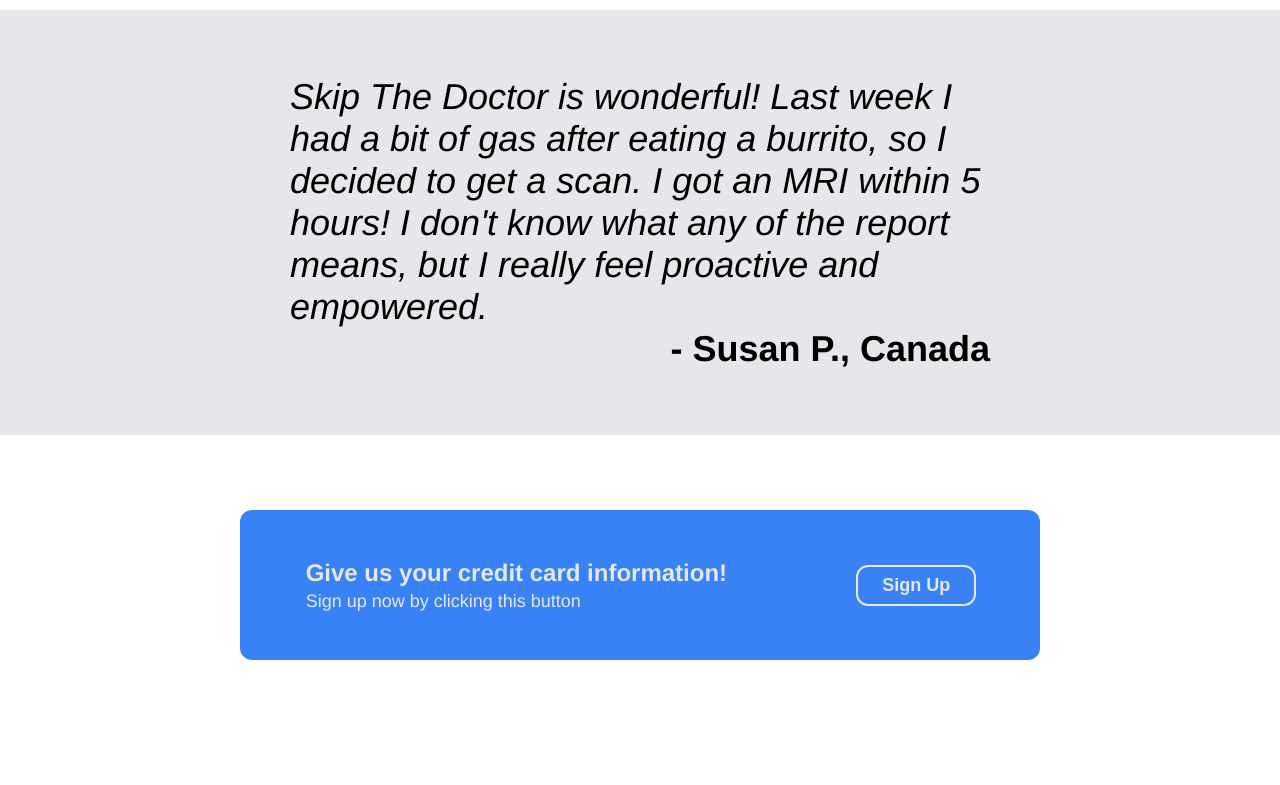
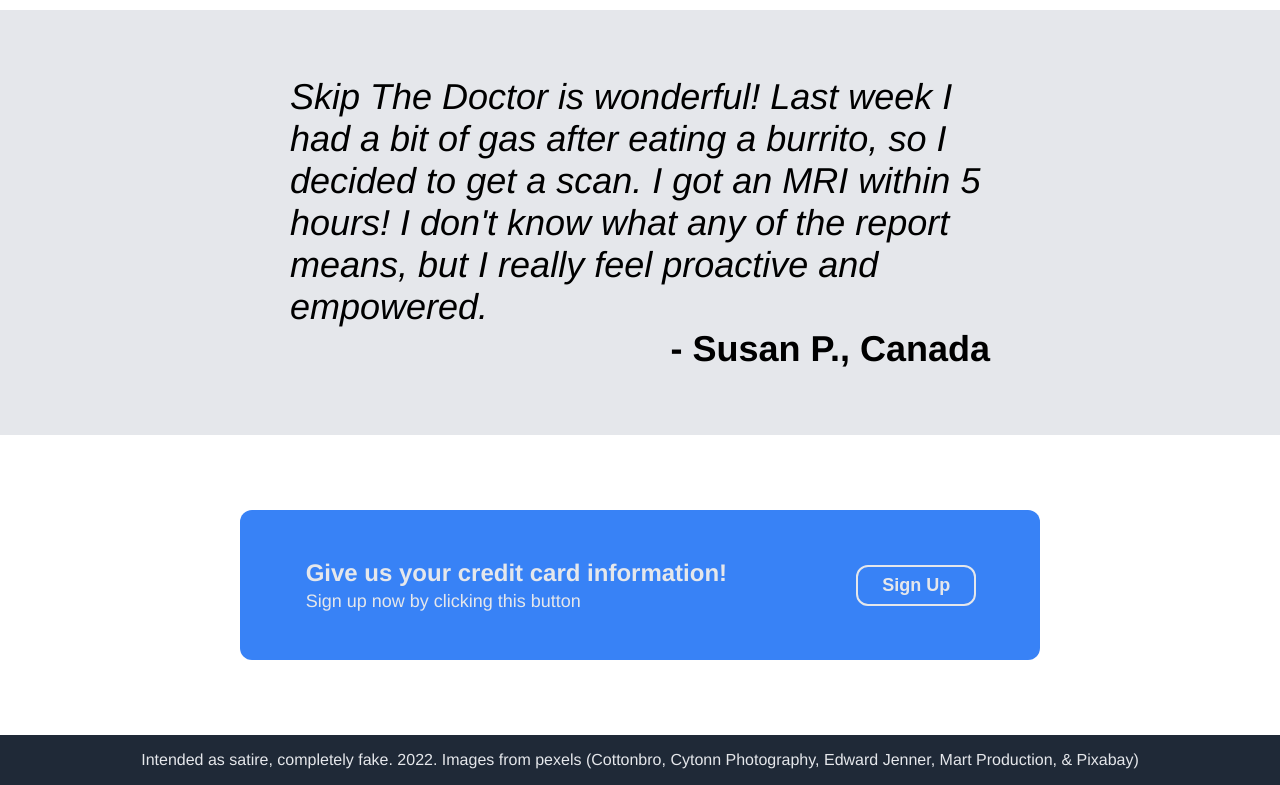
Before and after one commit to coffeepup/odin-landing-page, a plain HTML site: page index.html in a window 1280 px wide. Shown: the part 900-1685 px from the top of the page. Before the commit the page ends 1635 px from the top, so only its background shows below. Drawn offline with Linux system fonts and the light colour scheme.

Commit message:
Add footer, complete project

```diff
--- a/index.html
+++ b/index.html
@@ -75,5 +75,8 @@
                 <button type="button">Sign Up</button>
             </div>
         </div>
+        <footer>
+            <p>Intended as satire, completely fake. 2022.  Images from pexels (Cottonbro, Cytonn Photography, Edward Jenner, Mart Production, & Pixabay)</p>
+        </footer>
     </body>
 </html>
--- a/style.css
+++ b/style.css
@@ -195,3 +195,14 @@ h5 {
     font-weight: 700;
     border-color: #E5E7EB;
 }
+footer {
+    background-color:#1f2937;
+    display: flex;
+    justify-content: center;
+    align-items: center;
+    font-family: 'Helvetica Neue', Helvetica, sans-serif;
+}
+
+footer p {
+    color:#E5E7EB;
+}
```
Also changed, not shown: 1 other file.
